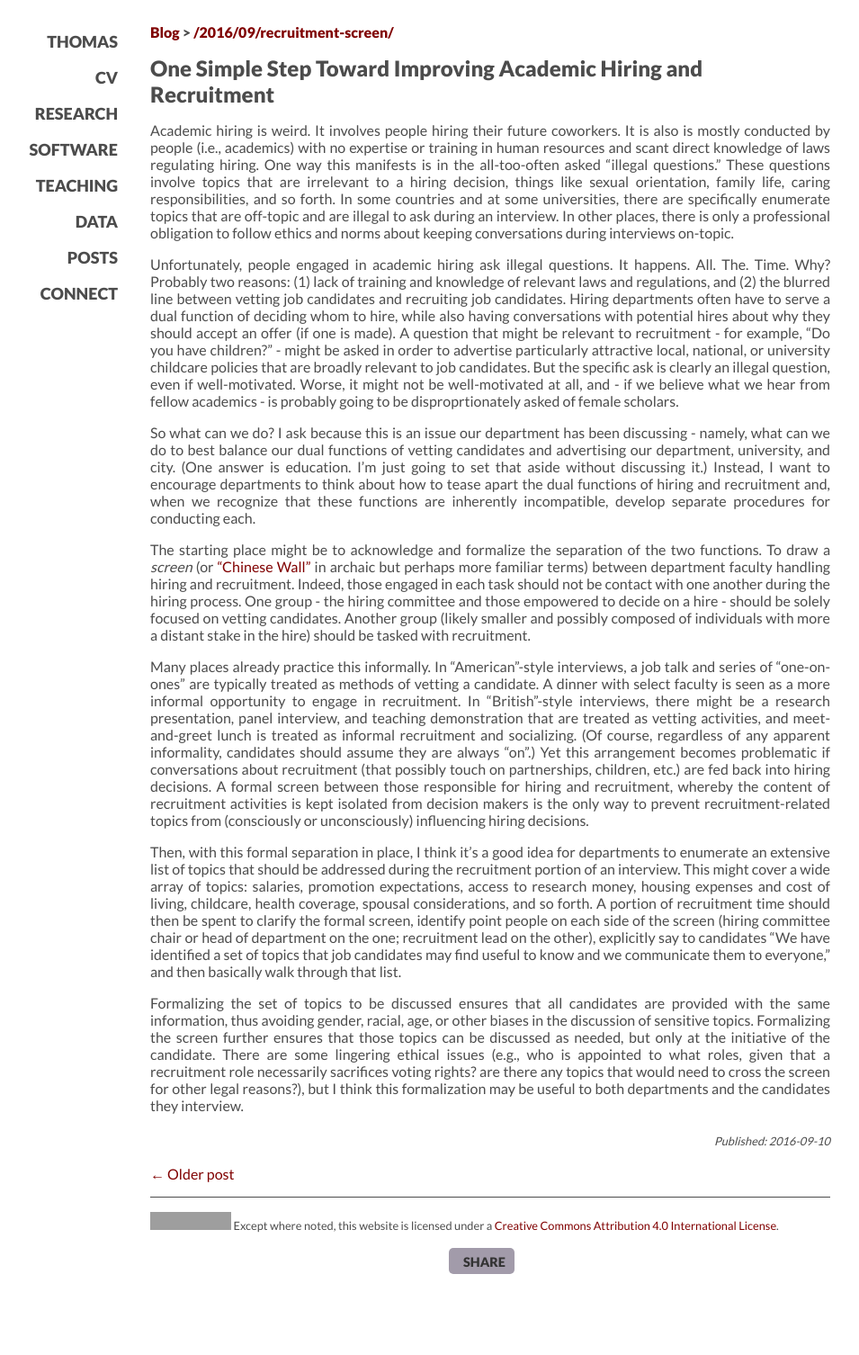
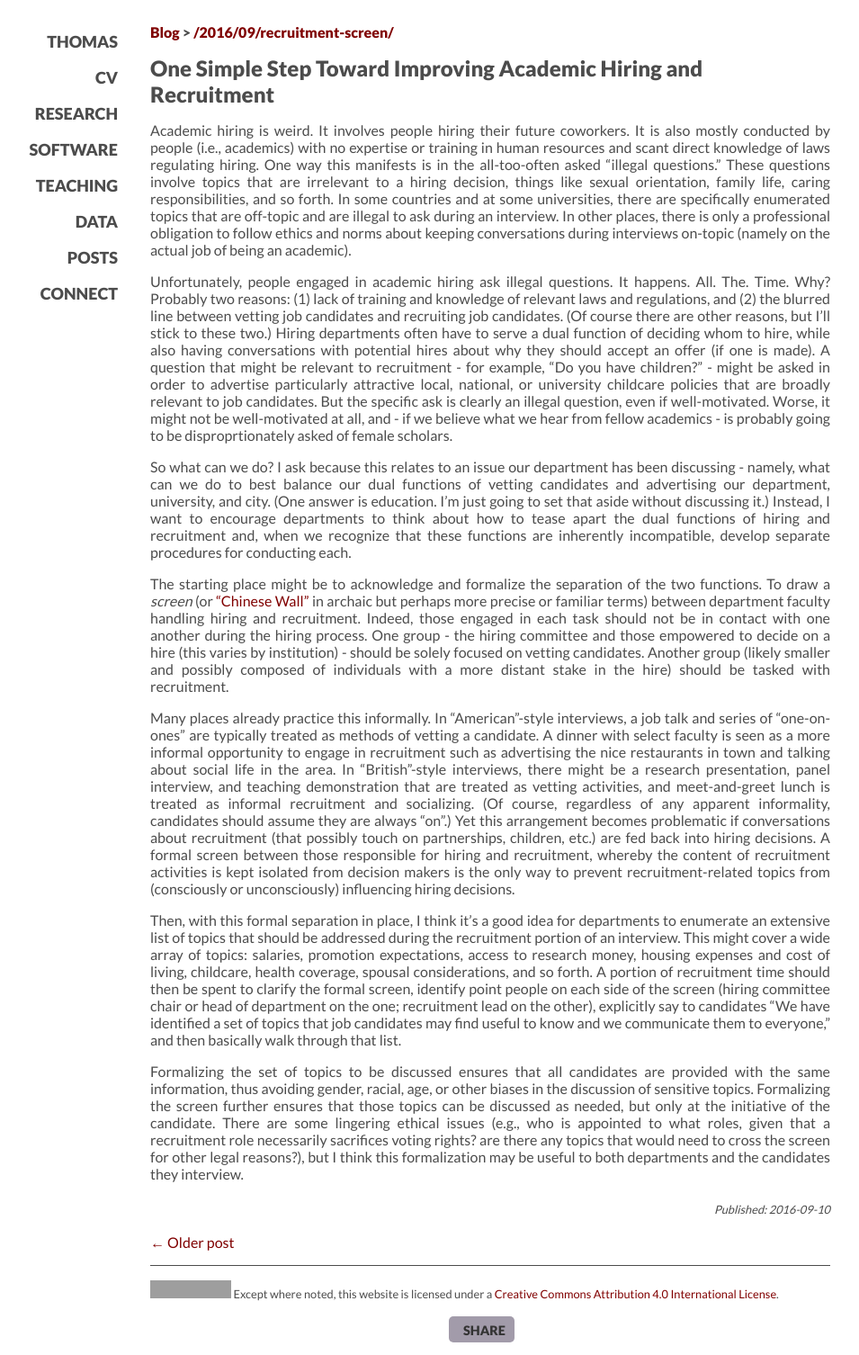
Before and after one commit to leeper/leeper.github.io, a Jekyll site: the page built from _posts/2016-09-10-recruitment-screen.md, in a window 1280 px wide. Shown: the whole page at 90% size, without its empty margins (95-1050 px from the left). Built offline with Jekyll 4.4.1, drawn with Linux system fonts in a browser that asks for light colours; some web fonts are replaced; before the commit the page ends 1430 px from its top, so only the background shows below that; grey boxes are pictures that could not be loaded.

Commit message:
fix some typos

```diff
--- a/_posts/2016-09-10-recruitment-screen.md
+++ b/_posts/2016-09-10-recruitment-screen.md
@@ -9,15 +9,15 @@
  - hiring
 ---
 
-Academic hiring is weird. It involves people hiring their future coworkers. It is also is mostly conducted by people (i.e., academics) with no expertise or training in human resources and scant direct knowledge of laws regulating hiring. One way this manifests is in the all-too-often asked "illegal questions." These questions involve topics that are irrelevant to a hiring decision, things like sexual orientation, family life, caring responsibilities, and so forth. In some countries and at some universities, there are specifically enumerate topics that are off-topic and are illegal to ask during an interview. In other places, there is only a professional obligation to follow ethics and norms about keeping conversations during interviews on-topic.
+Academic hiring is weird. It involves people hiring their future coworkers. It is also mostly conducted by people (i.e., academics) with no expertise or training in human resources and scant direct knowledge of laws regulating hiring. One way this manifests is in the all-too-often asked "illegal questions." These questions involve topics that are irrelevant to a hiring decision, things like sexual orientation, family life, caring responsibilities, and so forth. In some countries and at some universities, there are specifically enumerated topics that are off-topic and are illegal to ask during an interview. In other places, there is only a professional obligation to follow ethics and norms about keeping conversations during interviews on-topic (namely on the actual job of being an academic).
 
-Unfortunately, people engaged in academic hiring ask illegal questions. It happens. All. The. Time. Why? Probably two reasons: (1) lack of training and knowledge of relevant laws and regulations, and (2) the blurred line between vetting job candidates and recruiting job candidates. Hiring departments often have to serve a dual function of deciding whom to hire, while also having conversations with potential hires about why they should accept an offer (if one is made). A question that might be relevant to recruitment - for example, "Do you have children?" - might be asked in order to advertise particularly attractive local, national, or university childcare policies that are broadly relevant to job candidates. But the specific ask is clearly an illegal question, even if well-motivated. Worse, it might not be well-motivated at all, and - if we believe what we hear from fellow academics - is probably going to be disproprtionately asked of female scholars.
+Unfortunately, people engaged in academic hiring ask illegal questions. It happens. All. The. Time. Why? Probably two reasons: (1) lack of training and knowledge of relevant laws and regulations, and (2) the blurred line between vetting job candidates and recruiting job candidates. (Of course there are other reasons, but I'll stick to these two.) Hiring departments often have to serve a dual function of deciding whom to hire, while also having conversations with potential hires about why they should accept an offer (if one is made). A question that might be relevant to recruitment - for example, "Do you have children?" - might be asked in order to advertise particularly attractive local, national, or university childcare policies that are broadly relevant to job candidates. But the specific ask is clearly an illegal question, even if well-motivated. Worse, it might not be well-motivated at all, and - if we believe what we hear from fellow academics - is probably going to be disproprtionately asked of female scholars.
 
-So what can we do? I ask because this is an issue our department has been discussing - namely, what can we do to best balance our dual functions of vetting candidates and advertising our department, university, and city. (One answer is education. I'm just going to set that aside without discussing it.) Instead, I want to encourage departments to think about how to tease apart the dual functions of hiring and recruitment and, when we recognize that these functions are inherently incompatible, develop separate procedures for conducting each.
+So what can we do? I ask because this relates to an issue our department has been discussing - namely, what can we do to best balance our dual functions of vetting candidates and advertising our department, university, and city. (One answer is education. I'm just going to set that aside without discussing it.) Instead, I want to encourage departments to think about how to tease apart the dual functions of hiring and recruitment and, when we recognize that these functions are inherently incompatible, develop separate procedures for conducting each.
 
-The starting place might be to acknowledge and formalize the separation of the two functions. To draw a *screen* (or ["Chinese Wall"](https://en.wikipedia.org/wiki/Chinese_wall) in archaic but perhaps more familiar terms) between department faculty handling hiring and recruitment. Indeed, those engaged in each task should not be contact with one another during the hiring process. One group - the hiring committee and those empowered to decide on a hire - should be solely focused on vetting candidates. Another group (likely smaller and possibly composed of individuals with more a distant stake in the hire) should be tasked with recruitment.
+The starting place might be to acknowledge and formalize the separation of the two functions. To draw a *screen* (or ["Chinese Wall"](https://en.wikipedia.org/wiki/Chinese_wall) in archaic but perhaps more precise or familiar terms) between department faculty handling hiring and recruitment. Indeed, those engaged in each task should not be in contact with one another during the hiring process. One group - the hiring committee and those empowered to decide on a hire (this varies by institution) - should be solely focused on vetting candidates. Another group (likely smaller and possibly composed of individuals with a more distant stake in the hire) should be tasked with recruitment.
 
-Many places already practice this informally. In "American"-style interviews, a job talk and series of "one-on-ones" are typically treated as methods of vetting a candidate. A dinner with select faculty is seen as a more informal opportunity to engage in recruitment. In "British"-style interviews, there might be a research presentation, panel interview, and teaching demonstration that are treated as vetting activities, and meet-and-greet lunch is treated as informal recruitment and socializing. (Of course, regardless of any apparent informality, candidates should assume they are always "on".) Yet this arrangement becomes problematic if conversations about recruitment (that possibly touch on partnerships, children, etc.) are fed back into hiring decisions. A formal screen between those responsible for hiring and recruitment, whereby the content of recruitment activities is kept isolated from decision makers is the only way to prevent recruitment-related topics from (consciously or unconsciously) influencing hiring decisions.
+Many places already practice this informally. In "American"-style interviews, a job talk and series of "one-on-ones" are typically treated as methods of vetting a candidate. A dinner with select faculty is seen as a more informal opportunity to engage in recruitment such as advertising the nice restaurants in town and talking about social life in the area. In "British"-style interviews, there might be a research presentation, panel interview, and teaching demonstration that are treated as vetting activities, and meet-and-greet lunch is treated as informal recruitment and socializing. (Of course, regardless of any apparent informality, candidates should assume they are always "on".) Yet this arrangement becomes problematic if conversations about recruitment (that possibly touch on partnerships, children, etc.) are fed back into hiring decisions. A formal screen between those responsible for hiring and recruitment, whereby the content of recruitment activities is kept isolated from decision makers is the only way to prevent recruitment-related topics from (consciously or unconsciously) influencing hiring decisions.
 
 Then, with this formal separation in place, I think it's a good idea for departments to enumerate an extensive list of topics that should be addressed during the recruitment portion of an interview. This might cover a wide array of topics: salaries, promotion expectations, access to research money, housing expenses and cost of living, childcare, health coverage, spousal considerations, and so forth. A portion of recruitment time should then be spent to clarify the formal screen, identify point people on each side of the screen (hiring committee chair or head of department on the one; recruitment lead on the other), explicitly say to candidates "We have identified a set of topics that job candidates may find useful to know and we communicate them to everyone," and then basically walk through that list.
 
```
